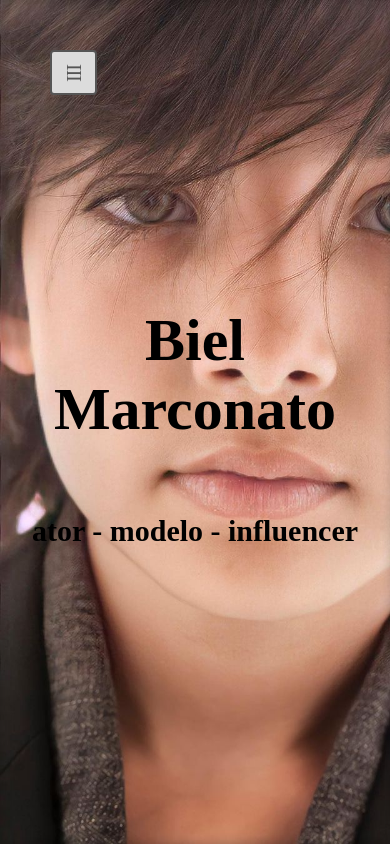
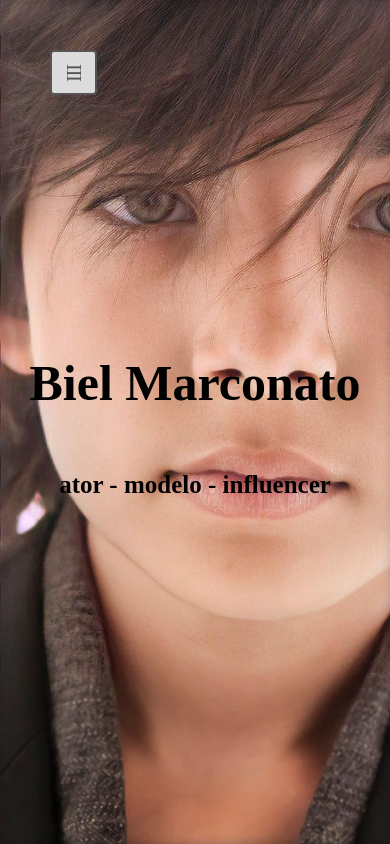
Before and after one commit to vitu1928/biel-marconato-next, a Next.js app: page / in a window 390 px wide. Built offline with nearby package versions, Linux system fonts and the light colour scheme; a web font is replaced by a local one.

Commit message:
parallax fontsize

```diff
--- a/components/parallax/style.scss
+++ b/components/parallax/style.scss
@@ -17,7 +17,7 @@ div#parallax {
     justify-content: center;
     flex-direction: column;
 
-    font-size: clamp(30px, 4vw, 70px); // 40px
+    font-size: clamp(25px, 4vw, 70px); // 40px
 
     p {
         font-weight: bolder;
```
